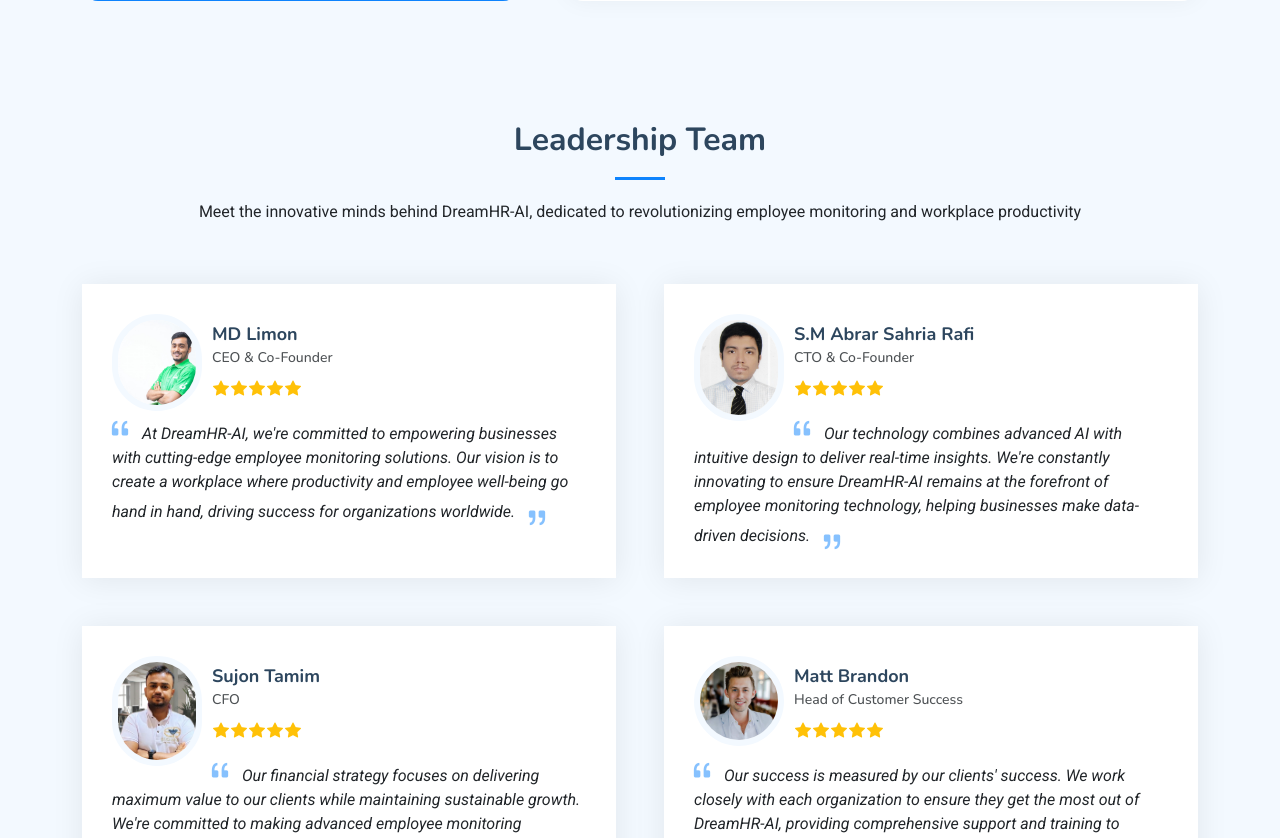
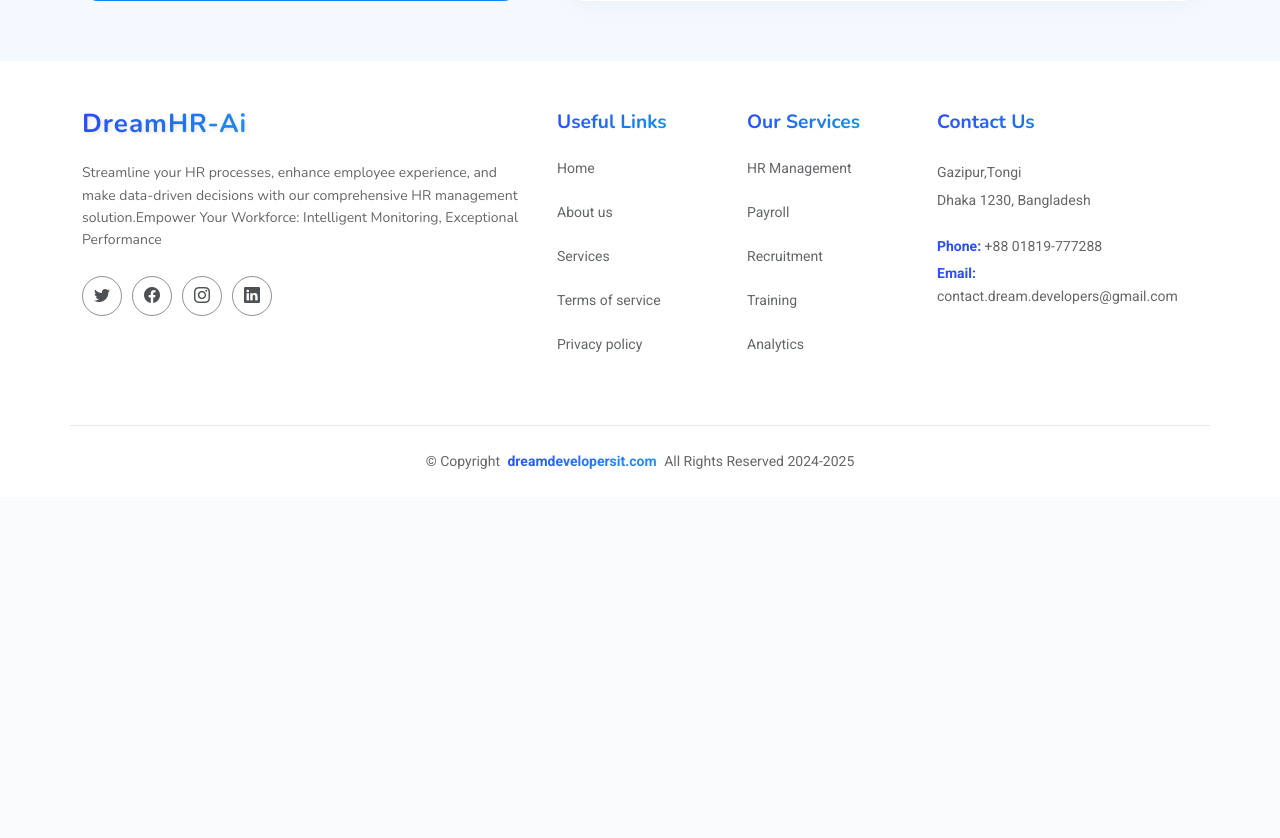
Before and after one commit to dream-developers-it/dreamhrsuite_business, a Django app: page / in a window 1280 px wide. Shown: the part 5662-6500 px from the top of the page. After the commit the page ends 6131 px from the top, so only its background shows below. Run offline with Django 5.2, Linux system fonts and the light colour scheme; some libraries are stand-ins or nearby versions.

Commit message:
remove personn

```diff
--- a/templates/iLanding/index.html
+++ b/templates/iLanding/index.html
@@ -674,7 +674,7 @@
 
 
     <!-- Testimonials Section -->
-    <section id="testimonials" class="testimonials section light-background">
+    {% comment %} <section id="testimonials" class="testimonials section light-background">
 
       <!-- Section Title -->
       <div class="container section-title" data-aos="fade-up">
@@ -754,7 +754,7 @@
 
       </div>
 
-    </section><!-- /Testimonials Section -->
+    </section><!-- /Testimonials Section --> {% endcomment %}
 
 </main>
 
```
